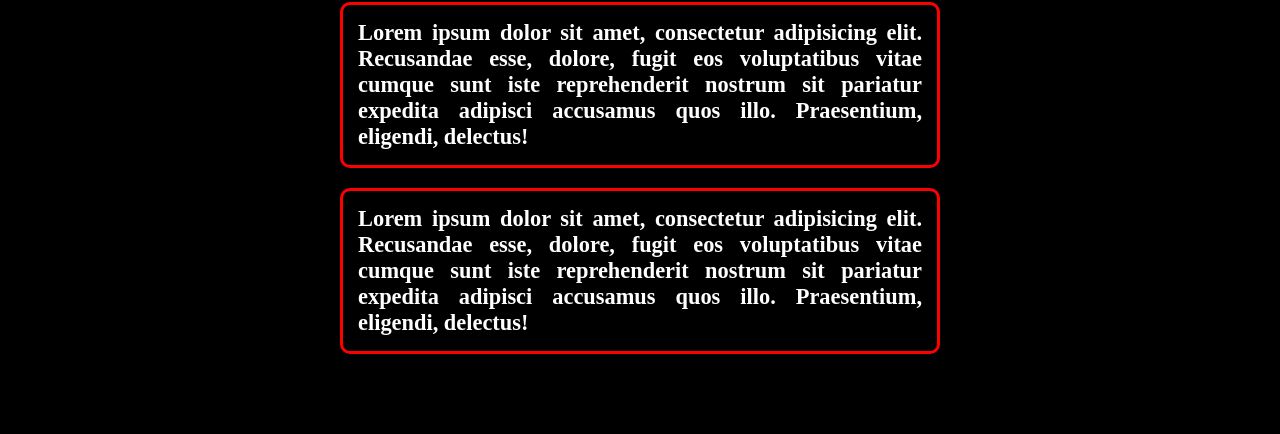
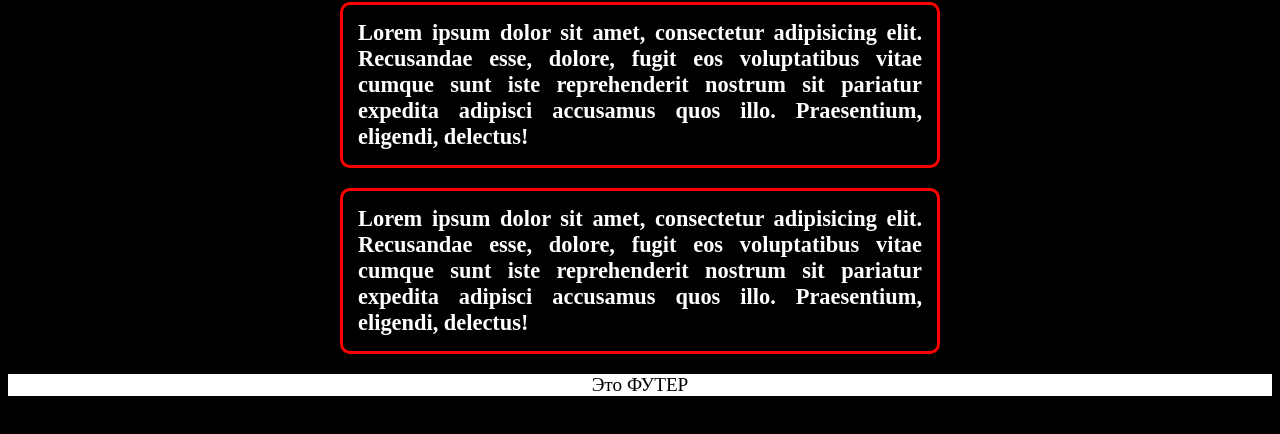
Before and after one commit to svmyhome/site, a plain HTML site: page index.html in a window 1280 px wide. Shown: the part 78-512 px from the top of the page. Drawn offline with Linux system fonts and the light colour scheme.

Commit message:
add footer

```diff
--- a/index.html
+++ b/index.html
@@ -11,6 +11,9 @@
 	</p>
 	<p>Lorem ipsum dolor sit amet, consectetur adipisicing elit. Recusandae esse, dolore, fugit eos voluptatibus vitae cumque sunt iste reprehenderit nostrum sit pariatur expedita adipisci accusamus quos illo. Praesentium, eligendi, delectus!
 	</p>
+	<div class="footer">
+		Это ФУТЕР
+	</div>
 
 </body>
 </html>
--- a/style/style.css
+++ b/style/style.css
@@ -19,3 +19,9 @@ p{
 	border-radius: 10px;
 	margin-bottom: 20px;
 }
+.footer{
+	margin: 0 auto;
+	background-color: #fff;
+	text-align: center;
+	font-size: 1.2em;
+}
```
